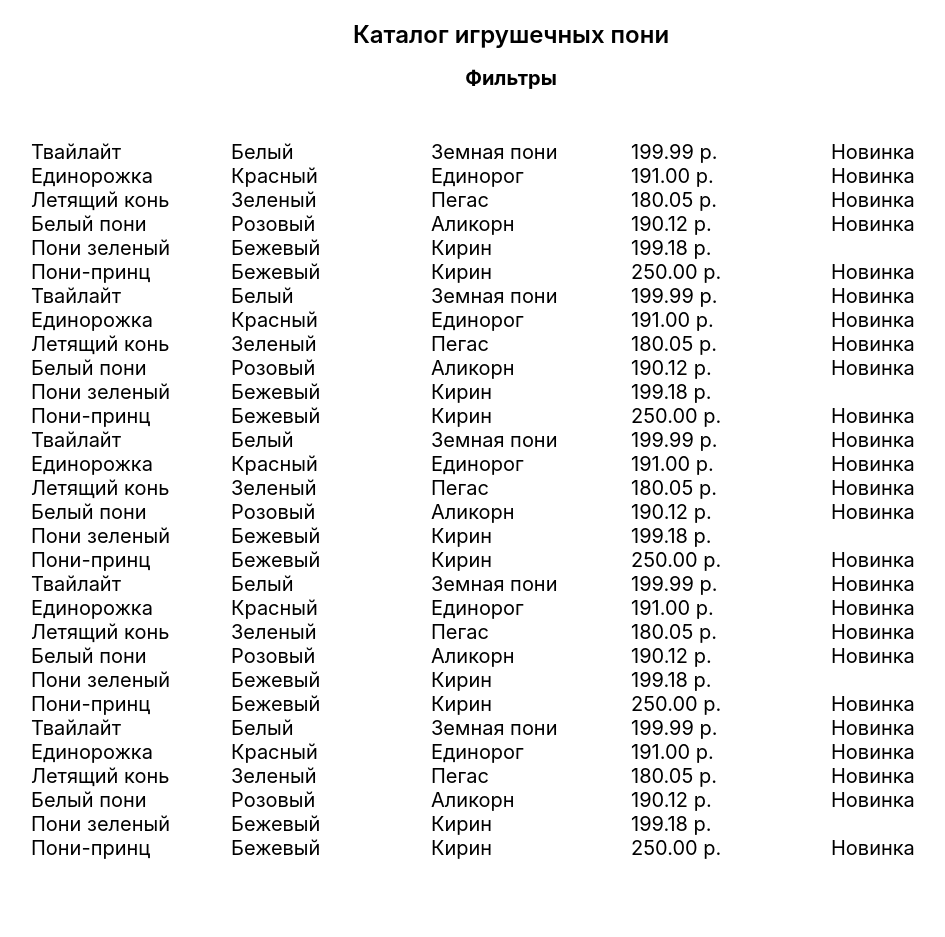
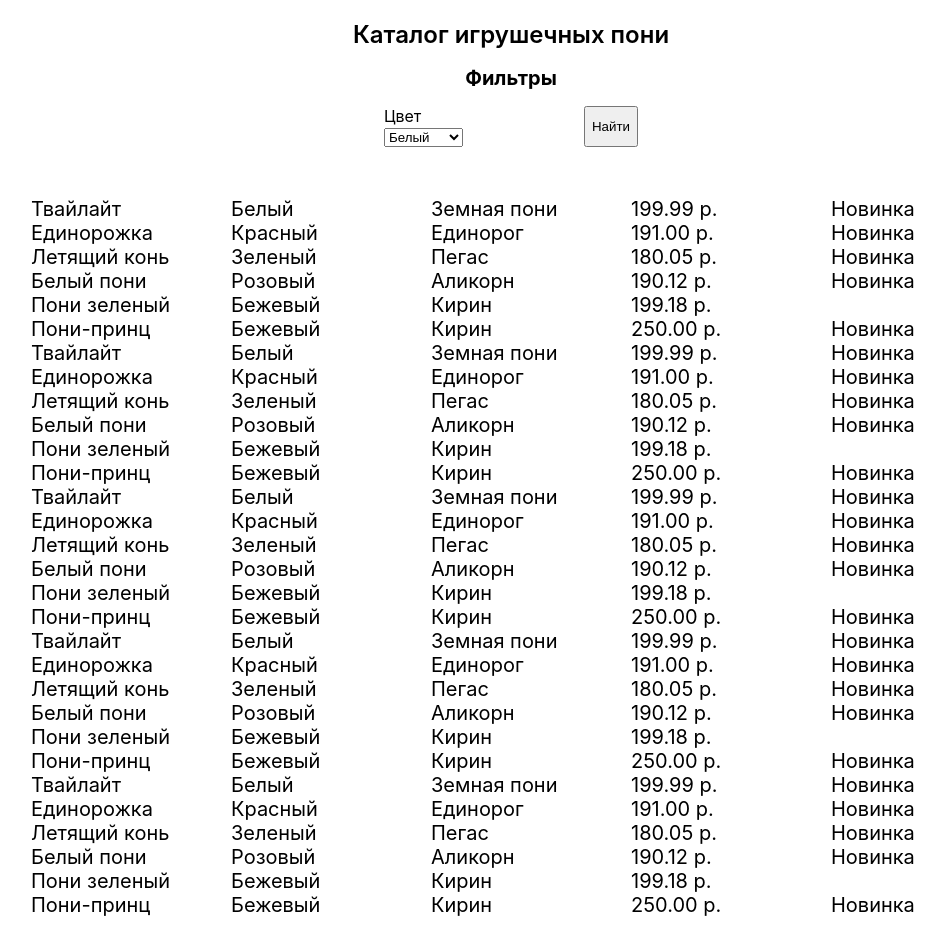
Before and after one commit to sasha-is-permi/React5, a React (Create React App) app: page / in a window 1280 px wide. Shown: the whole page, without its empty margins (129-1074 px from the left). Before the commit the page ends 880 px from the top, so only its background shows below. Built offline with nearby package versions, Linux system fonts and the light colour scheme.

Commit message:
фильтры

```diff
--- a/src/App.js
+++ b/src/App.js
@@ -12,6 +12,7 @@ function App() {
   // Тут вносятся данные, общие для всей программы
 
   const [catalog, setCatalog] = useState([]);
+  const [catalogFiltred, setCatalogFiltred] = useState([]);
   const [filter, setFilter] = useState({
 		color: "",
     kind:  "",
@@ -23,6 +24,8 @@ function App() {
   let context = {
     catalog,
     setCatalog,
+    catalogFiltred,
+    setCatalogFiltred,
     filter,
     setFilter
   };
@@ -31,6 +34,7 @@ function App() {
 // Установка значений каталога
   useEffect(()=>{
     setCatalog([...catalog_list])
+    setCatalogFiltred([...catalog_list])
   },[])
 
   return (
--- a/src/Catalog.js
+++ b/src/Catalog.js
@@ -16,7 +16,7 @@ const isNew = (item) => {
 export default function  Catalog() {
 
     const {
-        catalog,
+        catalogFiltred,
           } = useContext(useStateContext);
 
 
@@ -24,7 +24,7 @@ export default function  Catalog() {
   return (
        <>
        <ul className='List'>
-      { catalog && catalog.length>0 && catalog.map( element => {
+      { catalogFiltred && catalogFiltred.length>0 && catalogFiltred.map( element => {
         return (
             <li key={element.id}  className='Li'>
                 <span className='Element'> {element.name} </span>
--- a/src/Filter.css
+++ b/src/Filter.css
@@ -2,3 +2,14 @@
     font-size: 20px;
     text-align: center;
 }
+
+
+.Element{
+    text-align: left;
+    flex: 0 1 200px;
+    }
+
+.Filter {
+        display: flex;
+        justify-content: center;
+    }
--- a/src/Filter.js
+++ b/src/Filter.js
@@ -8,7 +8,9 @@ export default function  Filter() {
 
     const {
         filter,
-        catalog
+        setFilter,
+        catalog,
+        setCatalogFiltred,
           } = useContext(useStateContext);
 
  const [colors, setColors] = useState([])
@@ -30,12 +32,43 @@ export default function  Filter() {
 
  },[catalog])
 
+ /*
+ useEffect(()=>{
+console.log(filter)
+ },[filter])
+*/
+
+const filterCatalog = () => {
+    if (filter.color) {
+        let calalogNewFilter = catalog.filter(item => item.color === filter.color)
+        setCatalogFiltred([...calalogNewFilter])
+    }
+}
 
   return (
     <>
     <h2 className='FilterHeader'>
     Фильтры
     </h2>
+    <div className='Filter'>
+        <div className='Element'>
+            <div>
+                Цвет
+            </div>
+            <div>
+            <select value={filter.color} onChange={(event) => setFilter({...filter, color:event.target.value})}>
+           {colors && colors.length>0 && colors.map((text, index) => {
+		return <option key={index}>{text}</option>;
+	}) }
+		</select>
+            </div>
+
+        </div>
+
+        <button onClick={filterCatalog}>
+        Найти
+    </button>
+    </div>
 
     </>
   )
```
